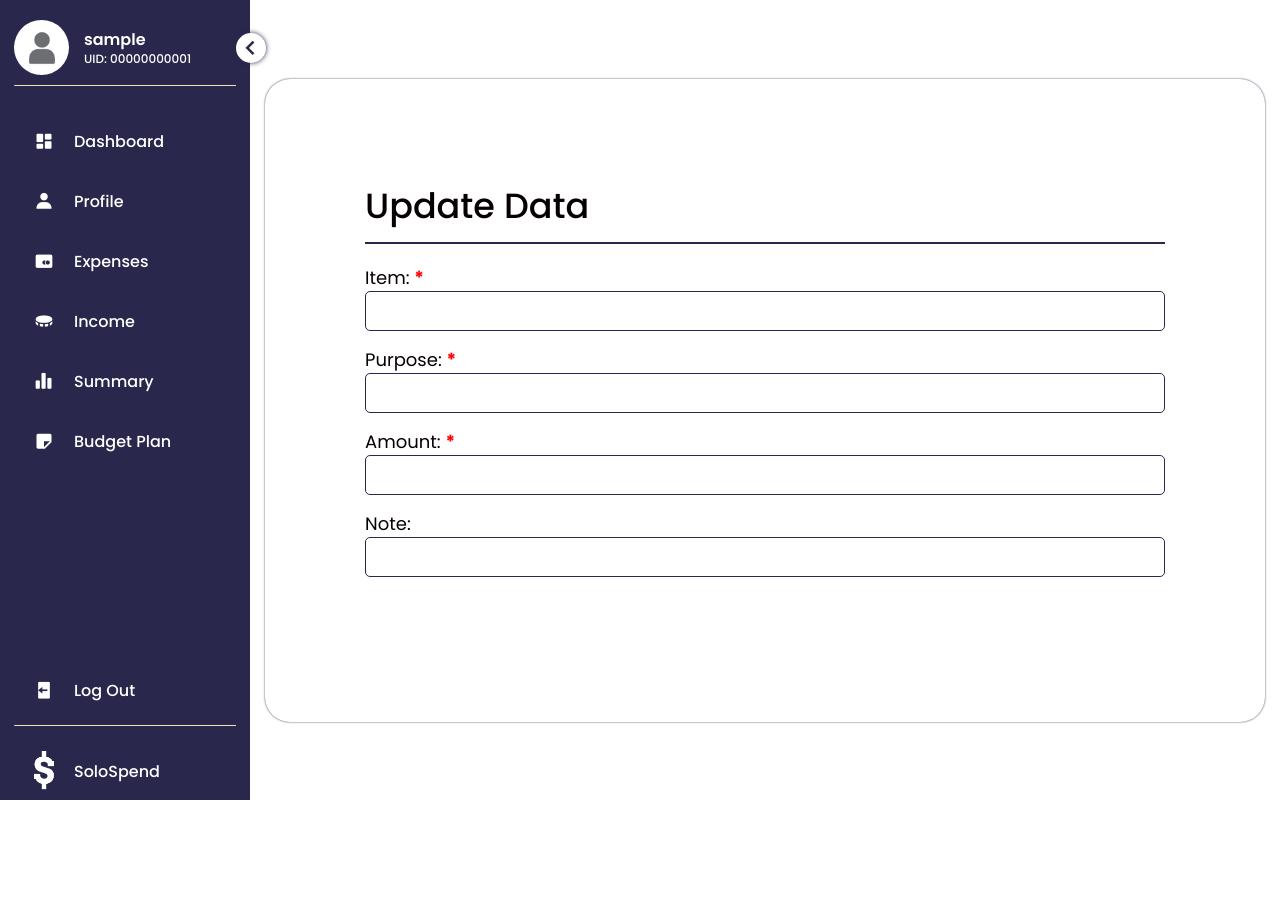
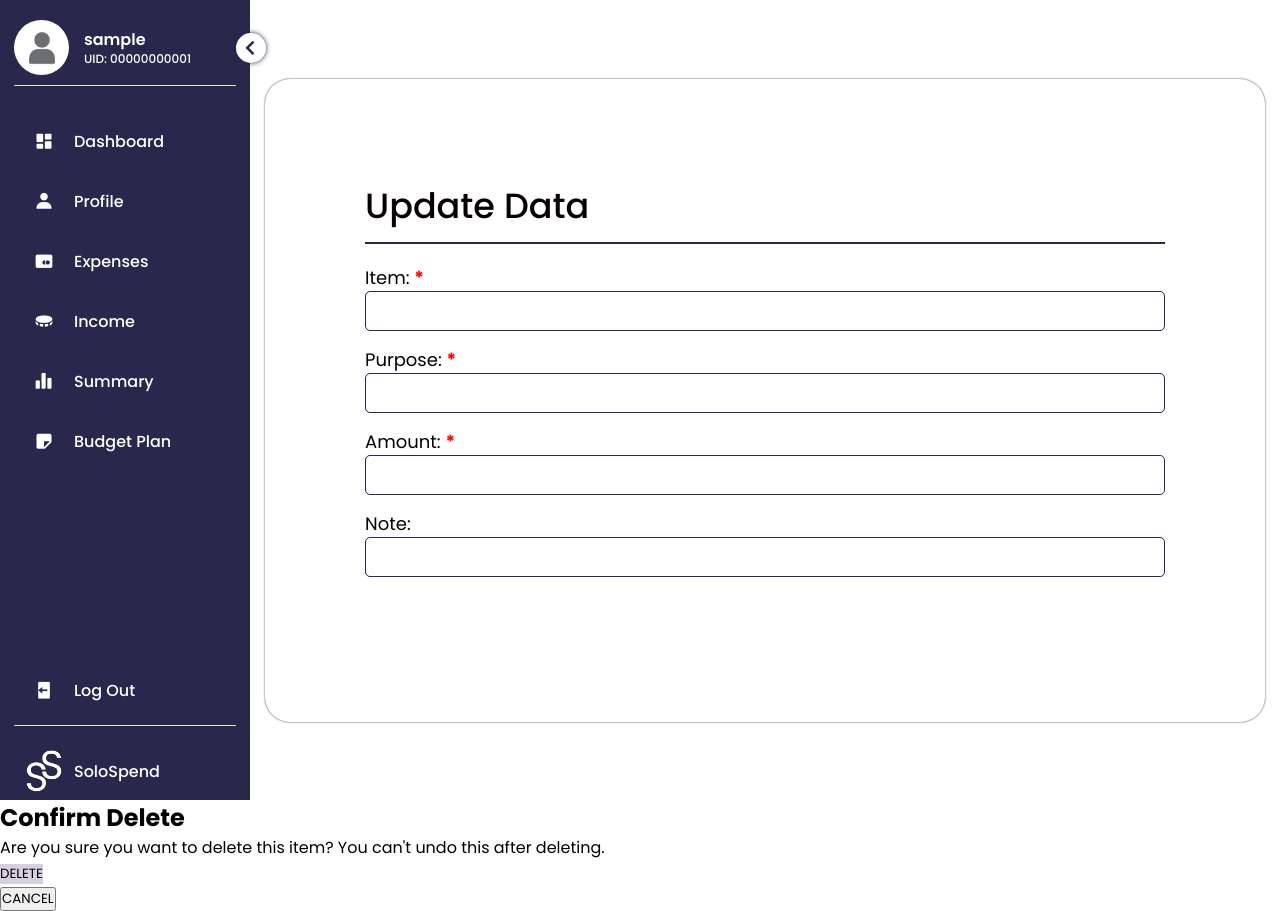
Before and after one commit to Rolfdood/App_Dev_Final, a PHP site: page /miscs/upd_del_data.php?type=1 in a window 1280 px wide. Before the commit the page ends 800 px from the top, so only its background shows below. Run offline with PHP 8.4, Linux system fonts and the light colour scheme; the visitor is signed in with stand-in values (Sample User, id 1); data that the repository does not hold is empty.

Commit message:
Delete button sa item mismo nagana na.

```diff
--- a/backend/budget_backend.php
+++ b/backend/budget_backend.php
@@ -84,7 +84,7 @@
         mysqli_close($db_connect);
     }
 
-    function getBudgetContents($sheet_id,) {
+    function getBudgetContents($sheet_id) {
         // ADD USER_ID IN DATABASE INSERT
         include 'db_conn.php';
 
@@ -110,10 +110,10 @@
                 </td>
                 <td class="bud_btns">
                     <div class="tbl_rbtns">
-                        <a href="../miscs/upd_del_data.php?action=upd&type=bud&sheet=budget_item&id=<?php echo $row['bud_item_id'];?>$return=<?php echo $bud_id; ?>" class="btn_edit btns" id="btn_edit">
+                        <a href="../miscs/upd_del_data.php?action=upd&type=bud&sheet=budget_item&id=<?php echo $row['bud_item_id'] . '&ret=' . $sheet_id; ?>" class="btn_edit btns" id="btn_edit">
                             EDIT
                         </a>
-                        <a href="../miscs/upd_del_data.php?action=del&type=bud&sheet=budget_item&id=<?php echo $row['bud_item_id']; ?>" class="btn_delete btns" id="btn_delete" data-id="<?php echo $row['bud_item_id']; ?>">DELETE</a>
+                        <a href="../miscs/upd_del_data.php?action=del&type=bud&sheet=budget_item&id=<?php echo $row['bud_item_id'] . '&ret=' . $sheet_id;  ?>" class="btn_delete btns" id="btn_delete" data-id="<?php echo $row['bud_item_id']; ?>">DELETE</a>
                     </div>
                 </td>
             </tr>
--- a/backend/upd_del_backend.php
+++ b/backend/upd_del_backend.php
@@ -4,6 +4,7 @@
     $action = $_GET['action'];  // UPDATE or CREATE
     $sheet = $_GET['sheet'];    // DATABASE TABLE
     $item_id = $_GET['id'];     // ITEM ID
+    $return = $_GET['ret'];
 
     $data = get_data($sheet, $item_id);
 
@@ -33,9 +34,14 @@
 
         if (!$err_bud_items[0]) {
             update_item($sheet, $bud_item, $item_id);
-            $return = $_GET['return'];
             header("Location: budget_output.php?bud=$return");
         }
+    }
+
+    if (isset($_POST['btn_del'])) {
+        if ($sheet == 'budget_item') $col = 'bud_item_id';
+        delete_item($sheet, $col, $item_id);
+        header("Location: budget_output.php?bud=$return");
     }
 
     function get_data($table, $id) {
@@ -72,7 +78,7 @@
     function delete_item($table, $column, $id) {
         include 'db_conn.php';
 
-        $sql = "DELETE FROM $table WHERE $column = $id;";
+        $sql = "DELETE FROM $table WHERE $column = $id";
 
         $result = mysqli_query($db_connect, $sql);
 
--- a/miscs/sidebar.php
+++ b/miscs/sidebar.php
@@ -77,15 +77,9 @@
             </li>
             <hr>
             <li class="nav-link">
-                <img src="../src/logo_light.png" class="icon logo" alt="">
+                <img src="../src/assets/logo_light.png" class="icon logo" alt="">
                 <span class="text nav-text">SoloSpend</span>
             </li>
-
-            <?php
-                //if (isset($_REQUEST['log_out'])) {
-                //    session_unset();
-                //}
-            ?>
         </div>
     </div>
 
--- a/miscs/upd_del_data.php
+++ b/miscs/upd_del_data.php
@@ -41,7 +41,7 @@
                             <label for="rbud_item_desc">Item: <b class="req_field">*</b></label>
                             <input type="text" name="edit_item" id="edit_item"
                                 <?php if ($err_bud_items[1] == True) echo 'class="err_field"';
-                                    echo 'value="' . $data['bud_item_name'] . '"';
+                                    echo 'value="' . $data['bud_item_name'] . '" ';
                                     if ($action == 'del') echo 'readonly'; ?>>
                             <?php if ($err_bud_items[1] == True) echo '<span class="err_message">Please enter an item name.</span>'; ?>
                         </div>
@@ -73,12 +73,37 @@
                         <div class="edit_fields btns">
                             <?php if ($action == 'upd') echo
                                 '<input type="submit" value="UPDATE ITEM" name="btn_update" class="btn_update" id="btn_update">';
-                            if ($action == 'del') echo
-                                '<input type="submit" value="DELETE ITEM" name="btn_delete" class="btn_delete" id="btn_delete">'; ?>
-                        </div>
+                            if ($action == 'del') {
+                                echo
+                                '<input type="submit" value="DELETE ITEM" name="btn_del" class="btn_delete" id="btn_del">';
+                                echo '<span class="delete_note"><b>NOTE :</b> The item will be deleted. You can\'t undo this once deleted.</span>';}
+
+                                ?>
+                            </div>
                     </form>
                 </div>
             </div>
         </section>
+
+        <div class="mod_confirm" id="mod_confirm">
+            <div class="modal-content confirm-content">
+                <div class="title">
+                    <h2>Confirm Delete</h2>
+                </div>
+
+                <div class="modal_field confirm-cnt">
+                    <span>Are you sure you want to delete this item? You can't undo this after deleting.</span>
+                </div>
+
+                <div class="modal_field_rows modal_btns">
+                    <form action="">
+                        <button class="btn_delete confirm_del" id="delete">DELETE</button>
+                    </form>
+                    <button class="btn_cancel2" id="btn_cancel2">CANCEL</button>
+                </div>
+            </div>
+        </div>
+
+        <script type="text/javascript" src="../scripts/modal.js"></script>
     </body>
 </html>
--- a/scripts/modal.js
+++ b/scripts/modal.js
@@ -23,10 +23,11 @@
     document.querySelector('.modal-bg').style.display = 'none';
 });
 
-document.getElementById('btn_delete').addEventListener('click', function() {
+// FOR DELETE
+document.getElementById('btn_del').addEventListener('click', function() {
     document.querySelector('.mod_confirm').style.display = 'flex';
 });
 
-document.querySelector('.btn_cancel2').addEventListener('click', function(){
+document.getElementById('btn_cancel2').addEventListener('click', function(){
     document.querySelector('.mod_confirm').style.display = 'none';
 });
--- a/styles/budget.css
+++ b/styles/budget.css
@@ -30,4 +30,5 @@
 .bud_desc {
     font-style: italic;
     font-size: 14px;
+    width: 500px;
 }
--- a/styles/edit_page.css
+++ b/styles/edit_page.css
@@ -63,3 +63,10 @@
     margin-bottom: 20px;
     border-color: wheat;
 }
+
+.delete_note {
+    margin-top: 10px;
+    font-size: 15px;
+    font-style: italic;
+    text-align: center;
+}
--- a/styles/general.css
+++ b/styles/general.css
@@ -75,10 +75,14 @@
 
 .btn_delete {
     background: var(--primary-color-light) !important;
+    transition: var(--transition-1);
+    border: none !important;
 }
 
 .btn_delete:hover {
     background: red !important;
+    color: var(--container-color) !important;
+    font-weight: bold;
 }
 
 .bud_btns {
--- a/styles/modal.css
+++ b/styles/modal.css
@@ -136,3 +136,7 @@
     font-weight: bold;
     color: var(--container-color);
 }
+
+form .btn_delete {
+    height: 100%;
+}
```
Also changed, not shown: miscs/budget_output.php (+20 -1 lines).
